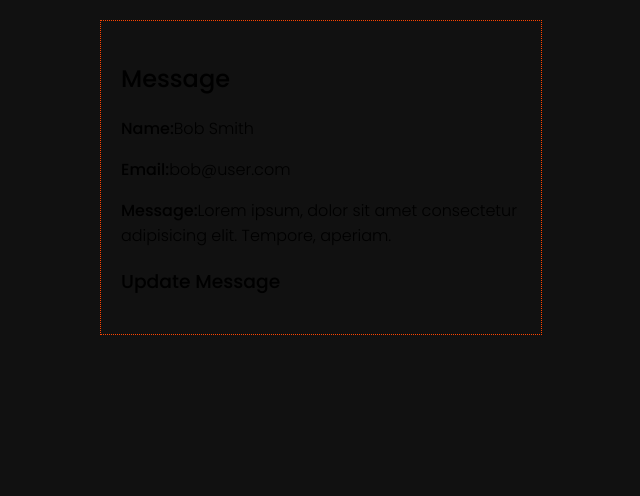
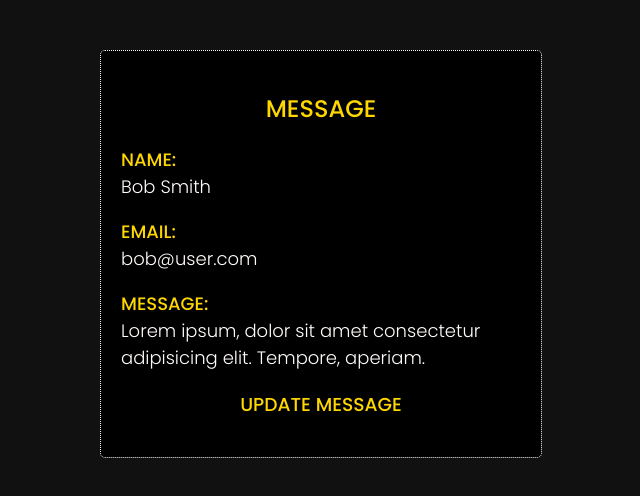
Before and after one commit to Nimira43/The-Apothecary, an Angular app in the folder Angular/Simple-Profile-Card/: page / in a window 1280 px wide. Shown: the top 496 px of the page, without its empty margins (319-959 px from the left). Built offline with nearby package versions, Linux system fonts and the light colour scheme.

Commit message:
Completed syling of card for the moment.

```diff
--- a/Angular/Simple-Profile-Card/src/styles.scss
+++ b/Angular/Simple-Profile-Card/src/styles.scss
@@ -10,9 +10,29 @@ strong, h2, h3 {
   font-weight: 500;
 }
 
+strong {
+  display: block;
+  text-transform: uppercase;
+  color: #ffd700;
+}
+
 .profile-card {
   max-width: 400px;
-  margin: 20px auto;
+  margin: 50px auto;
   padding: 20px;
-  border: 1px dotted #ff4500;
+  border: 1px dotted #fffcfa;
+  border-radius: 5px;
+  background-color: #000;
 }
+
+h2, h3 {
+  text-align: center;
+  text-transform: uppercase;
+  color: #ffd700;
+}
+
+p {
+  font-size: 18px;
+  color: #fffcfa;
+
+}
```
